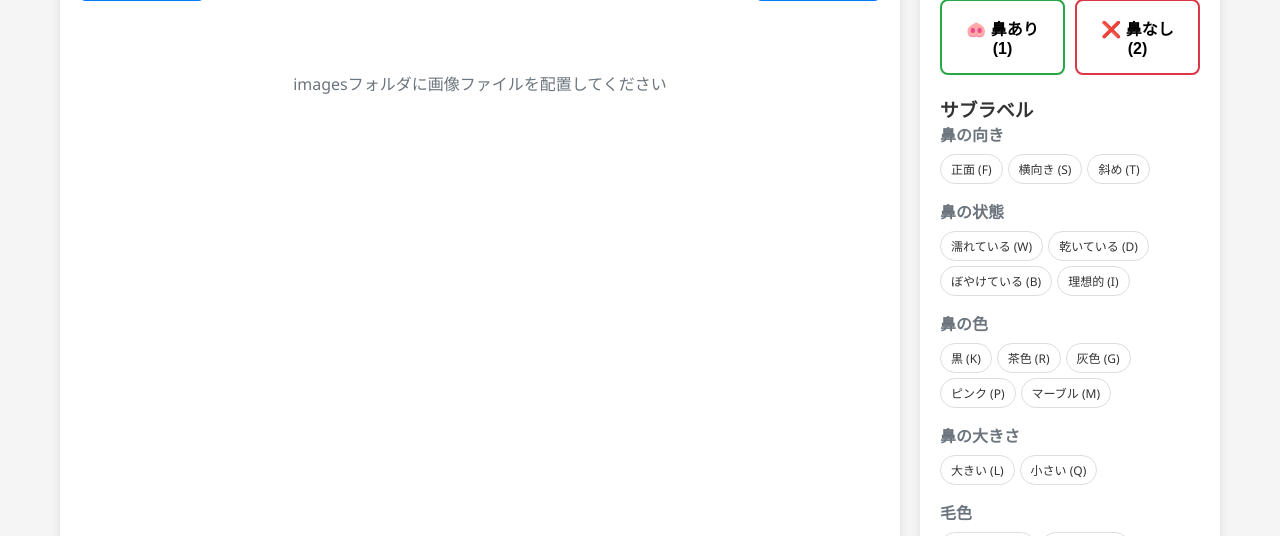
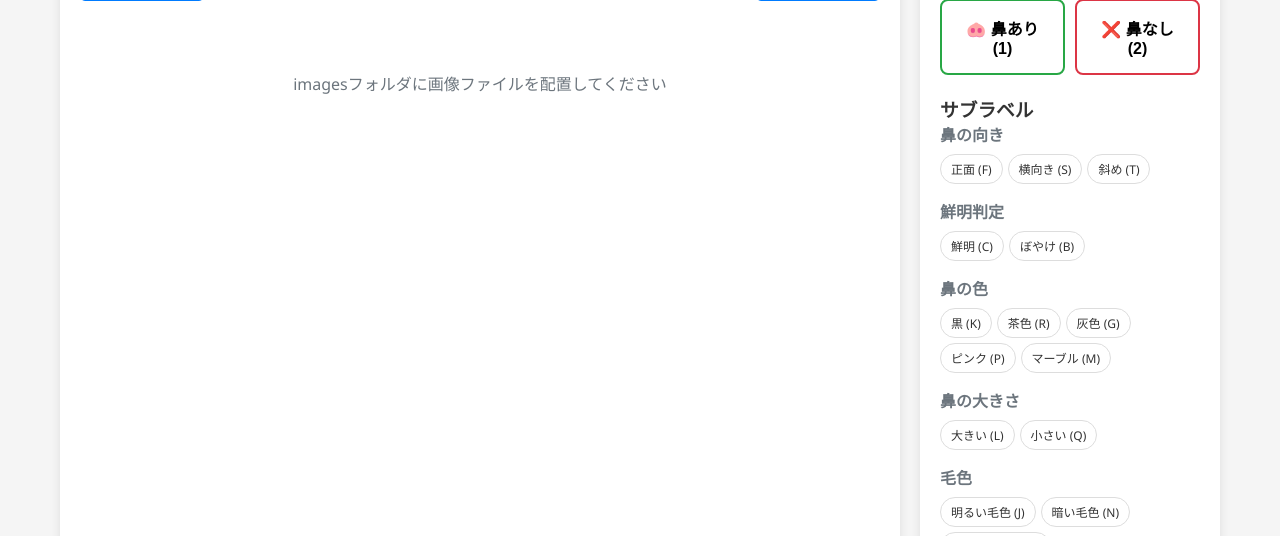
Before and after one commit to abe-masafumi/dog-nose-labeling-admin, a Flask app: page / in a window 1280 px wide. Shown: the part 236-772 px from the top of the page. Run offline with Flask 3, Linux system fonts and the light colour scheme; data that the repository does not hold is empty.

Commit message:
feat: 鮮明判定カテゴリの実装と旧サブラベルの削除
- 鼻の状態を「鮮明判定」に名称変更
- サブラベルを「鮮明 (C)」「ぼやけ (B)」の2種類に簡素化
- 「濡れている」「乾いている」「理想的」サブラベルを削除
- キーボードショートカットを更新（C: 鮮明、B: ぼやけ）
- 単一選択・クリア機能の動作確認済み
- 全カテゴリで一貫したユーザー体験を維持

Co-Authored-By: 安倍将史 <masa455.wv@gmail.com>

```diff
--- a/templates/index.html
+++ b/templates/index.html
@@ -424,12 +424,10 @@
                         </div>
                     </div>
                     <div class="sub-label-group">
-                        <h4>鼻の状態</h4>
+                        <h4>鮮明判定</h4>
                         <div class="sub-label-options">
-                            <span class="sub-label-option" data-label="wet" onclick="toggleSubLabel('wet')">濡れている (W)</span>
-                            <span class="sub-label-option" data-label="dry" onclick="toggleSubLabel('dry')">乾いている (D)</span>
-                            <span class="sub-label-option" data-label="blurred" onclick="toggleSubLabel('blurred')">ぼやけている (B)</span>
-                            <span class="sub-label-option" data-label="ideal" onclick="toggleSubLabel('ideal')">理想的 (I)</span>
+                            <span class="sub-label-option" data-label="clear" onclick="toggleSubLabel('clear')">鮮明 (C)</span>
+                            <span class="sub-label-option" data-label="blurred" onclick="toggleSubLabel('blurred')">ぼやけ (B)</span>
                         </div>
                     </div>
                     <div class="sub-label-group">
@@ -651,10 +649,8 @@
                 'front': 'orientation',
                 'side': 'orientation',
                 'tilted': 'orientation',
-                'wet': 'condition',
-                'dry': 'condition',
-                'blurred': 'condition',
-                'ideal': 'condition',
+                'clear': 'clarity',
+                'blurred': 'clarity',
                 'black': 'color',
                 'brown': 'color',
                 'gray': 'color',
@@ -794,13 +790,9 @@
                 case 'T':
                     toggleSubLabel('tilted');
                     break;
-                case 'w':
-                case 'W':
-                    toggleSubLabel('wet');
-                    break;
-                case 'd':
-                case 'D':
-                    toggleSubLabel('dry');
+                case 'c':
+                case 'C':
+                    toggleSubLabel('clear');
                     break;
                 case 'b':
                 case 'B':
@@ -825,10 +817,6 @@
                 case 'm':
                 case 'M':
                     toggleSubLabel('marble');
-                    break;
-                case 'i':
-                case 'I':
-                    toggleSubLabel('ideal');
                     break;
                 case 'l':
                 case 'L':
```
